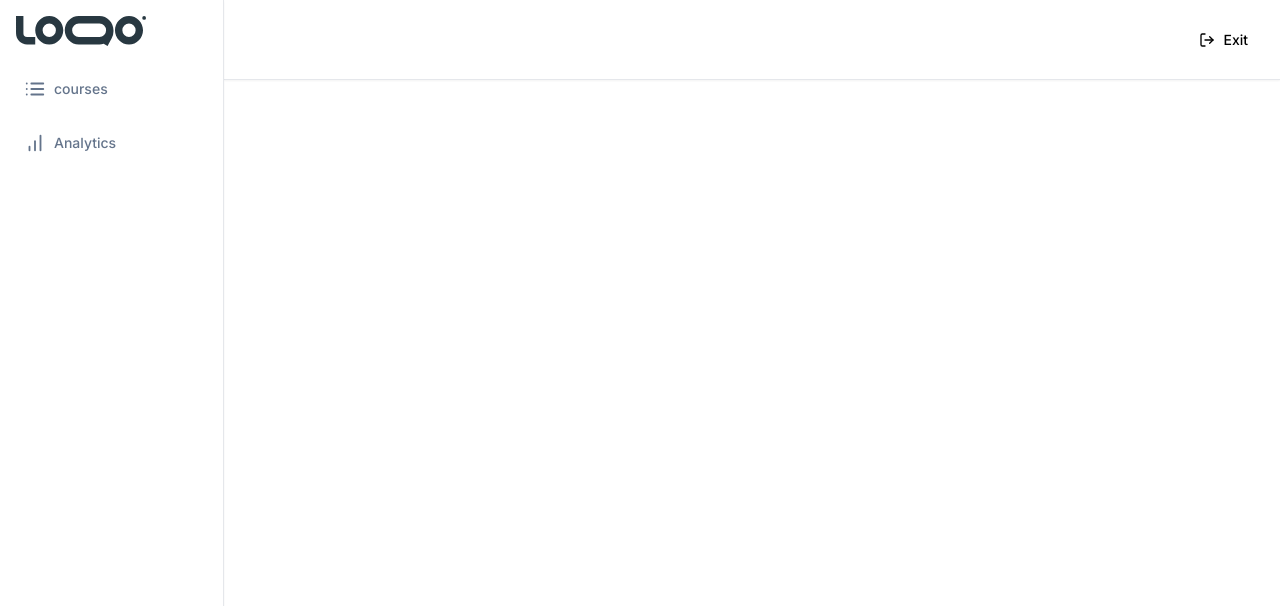
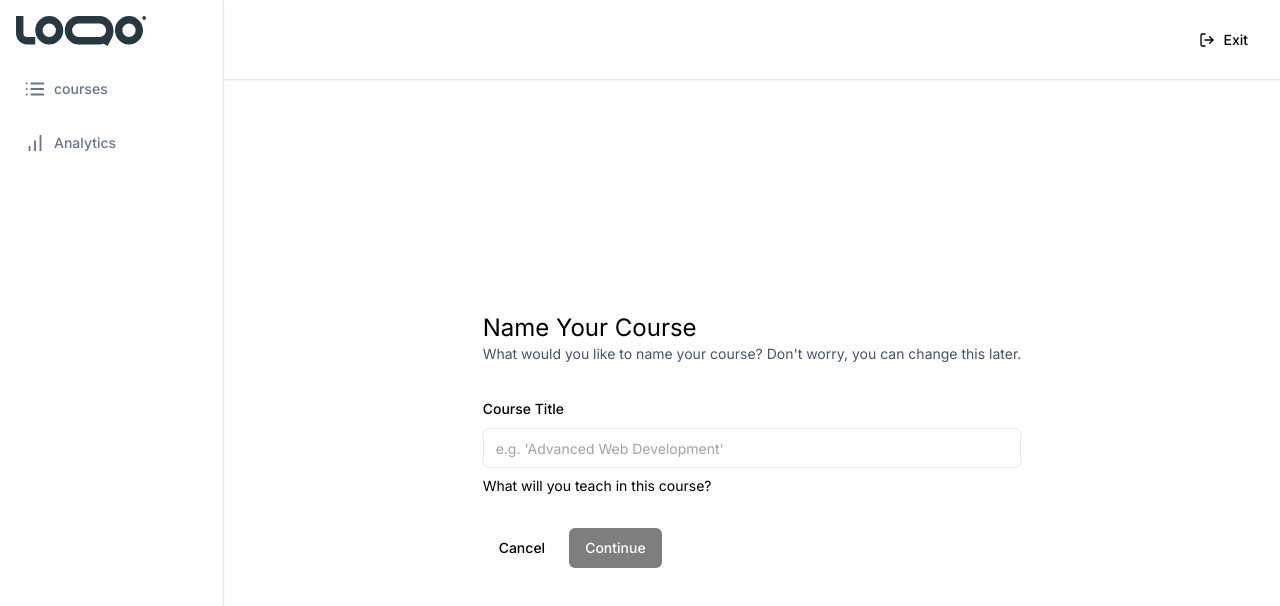
Before and after one commit to itsme1502/Learning-Management, a Next.js app: page /teacher/create in a window 1280 px wide. Shown: the top 606 px of the page. Built offline with nearby package versions, Linux system fonts and the light colour scheme.

Commit message:
Course Creation Updated

```diff
--- a/app/(dashboard)/(routes)/teacher/create/page.tsx
+++ b/app/(dashboard)/(routes)/teacher/create/page.tsx
@@ -1,11 +1,109 @@
 "use client"
 
+import * as z from "zod";
+import axios from "axios";
+import { zodResolver } from "@hookform/resolvers/zod";
+import { useForm } from "react-hook-form";
+import { useRouter } from "next/navigation";
+import Link from "next/link";
+import toast from "react-hot-toast";
+import {
+  Form,
+  FormControl,
+  FormDescription,
+  FormField,
+  FormLabel,
+  FormMessage,
+  FormItem,
+} from "@/components/ui/form";
+import { Button } from "@/components/ui/button";
+import { Input } from "@/components/ui/input";
+
+const formSchema = z.object({
+    title : z.string().min(1,{
+        message : "Title is Required",
+    }),
+});
+
 const CreatePage = () => {
+
+    const router = useRouter();
+
+    const form = useForm<z.infer<typeof formSchema>>({
+       resolver: zodResolver(formSchema),
+       defaultValues: {
+          title : ""
+       },
+    })
+
+    const {isSubmitting,isValid} = form.formState;
+
+    const onSubmit = (values : z.infer<typeof formSchema>) => {
+        try{
+            const response =  axios.post("/api/course",values);
+            router.push(`/teacher/courses/${response.data.id}`);
+        }
+        catch{
+            toast.error("Something went wrong");
+        }
+    }
+
     return (
+      <div className="max-w-5xl mx-auto flex md:items-center md:justify-center h-full p-6">
         <div>
-
+        <h1 className="text-2xl">Name Your Course</h1>
+        <p className="text-sm text-slate-600">
+          What would you like to name your course? Don&apos;t worry, you can
+          change this later.
+        </p>
+        <Form {...form}>
+          <form
+            onSubmit={form.handleSubmit(onSubmit)}
+            className="space-y-8 mt-8"
+          >
+          <FormField
+           control={form.control}
+           name="title"
+           render={({field}) => (
+             <FormItem>
+                <FormLabel>
+                    Course Title
+                </FormLabel>
+                <FormControl>
+                   <Input
+                   disabled={isSubmitting}
+                   placeholder="e.g. 'Advanced Web Development'"
+                   {...field}
+                   />
+                </FormControl>
+                <FormDescription>
+                    What will you teach in this course?
+                </FormDescription>
+                <FormMessage/>
+             </FormItem>
+    )}
+           />
+            <div className="flex items-center gap-x-2">
+                 <Link href="/">
+                  <Button
+                  type="button"
+                  variant="ghost">
+                    Cancel
+                  </Button>
+                 </Link>
+                 <Button
+                 className="bg-black text-white"
+                 type="submit"
+                 disabled = {!isValid || isSubmitting}
+                 >
+                  Continue
+                 </Button>
+            </div>
+          </form>
+        </Form>
         </div>
-     );
+      </div>
+    );
 }
 
 export default CreatePage;
--- a/app/layout.tsx
+++ b/app/layout.tsx
@@ -2,6 +2,7 @@ import { ClerkProvider } from '@clerk/nextjs'
 import './globals.css'
 import type { Metadata } from 'next'
 import { Inter } from 'next/font/google'
+import { ToastProvider } from '@/components/providers/toaster-provider'
 
 const inter = Inter({ subsets: ['latin'] })
 
@@ -18,9 +19,11 @@ export default function RootLayout({
   return (
     <ClerkProvider>
       <html lang="en">
-      <body className={inter.className}>{children}</body>
-    </html>
+        <body className={inter.className}>
+          <ToastProvider />
+          {children}
+        </body>
+      </html>
     </ClerkProvider>
-
-  )
+  );
 }
--- /dev/null
+++ b/components/providers/toaster-provider.tsx
@@ -0,0 +1,7 @@
+"use client"
+
+import { Toaster } from "react-hot-toast"
+
+export const ToastProvider = () => {
+    return <Toaster/>
+};
--- a/package.json
+++ b/package.json
@@ -18,6 +18,7 @@
     "@types/react": "18.2.56",
     "@types/react-dom": "18.2.19",
     "autoprefixer": "10.4.17",
+    "axios": "^1.6.7",
     "class-variance-authority": "^0.7.0",
     "clsx": "^2.1.0",
     "eslint": "8.56.0",
@@ -28,6 +29,7 @@
     "react": "18.2.0",
     "react-dom": "18.2.0",
     "react-hook-form": "^7.50.1",
+    "react-hot-toast": "^2.4.1",
     "tailwind-merge": "^2.2.1",
     "tailwindcss": "3.4.1",
     "tailwindcss-animate": "^1.0.7",
```
Also changed, not shown: 1 other file (tests, documents, lock files or other folders).
